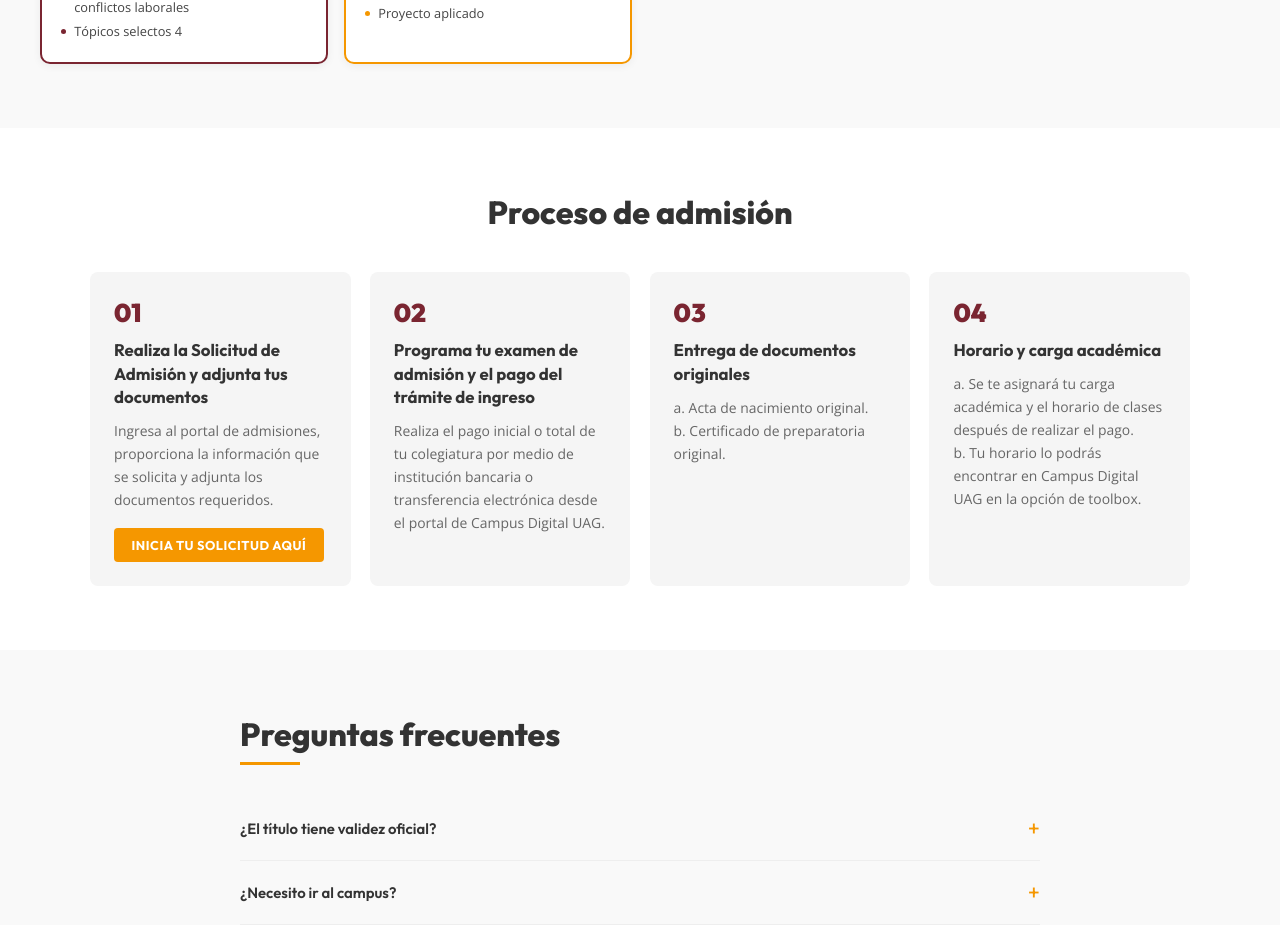
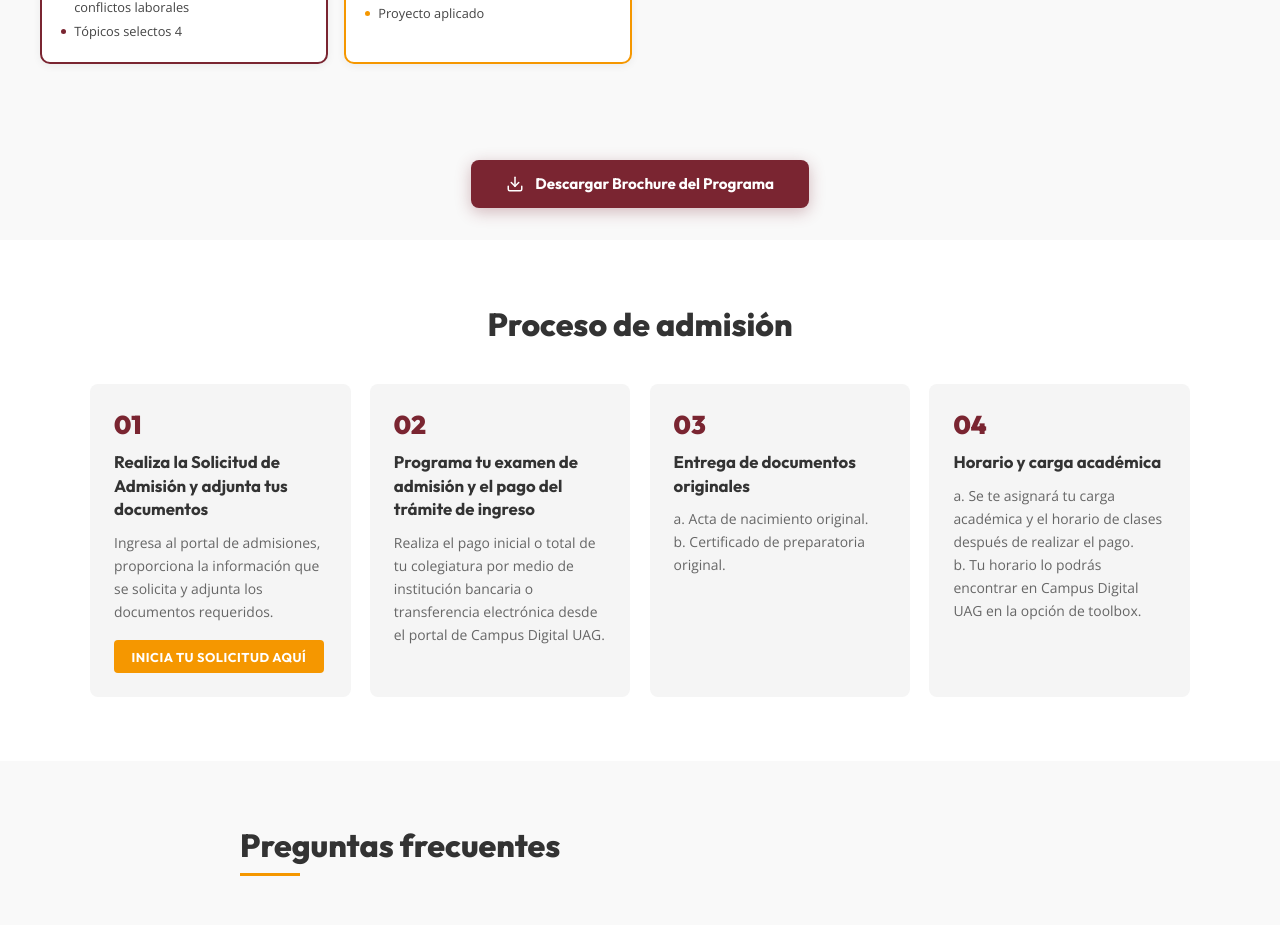
Before and after one commit to STORYLABAGENCY/uag-mdl-landing, a Next.js app: page /maestria-derecho-laboral in a window 1280 px wide. Shown: the part 5800-6725 px from the top of the page. Built offline with nearby package versions, Linux system fonts and the light colour scheme.

Commit message:
MDL: botón descargar brochure

```diff
--- a/app/maestria-derecho-laboral/page.js
+++ b/app/maestria-derecho-laboral/page.js
@@ -827,6 +827,20 @@ export default function IAPage() {
       </section>
 
 
+
+      {/* ── BOTÓN DESCARGA BROCHURE ── */}
+      <div style={{ textAlign:"center", padding:"2rem", background:"#f9f9f9" }}>
+        <a href="/brochure-mdl.pdf" download target="_blank" rel="noopener noreferrer"
+          style={{ display:"inline-flex", alignItems:"center", gap:"0.7rem",
+            background:"#7a2531", color:"#fff", textDecoration:"none",
+            padding:"0.9rem 2.2rem", borderRadius:"8px",
+            fontFamily:"'Outfit',sans-serif", fontWeight:700, fontSize:"0.95rem",
+            boxShadow:"0 4px 16px rgba(122,37,49,0.3)" }}>
+          <svg width="18" height="18" viewBox="0 0 24 24" fill="none" stroke="#fff" strokeWidth="2" strokeLinecap="round"><path d="M21 15v4a2 2 0 0 1-2 2H5a2 2 0 0 1-2-2v-4"/><polyline points="7 10 12 15 17 10"/><line x1="12" y1="15" x2="12" y2="3"/></svg>
+          Descargar Brochure del Programa
+        </a>
+      </div>
+
       {/* ── PROCESO DE ADMISIÓN ── */}
       <section style={{ padding:"4rem 2rem", background:"#fff" }} ref={admRef}>
         <div style={{ maxWidth:"1100px", margin:"0 auto" }}>
```
